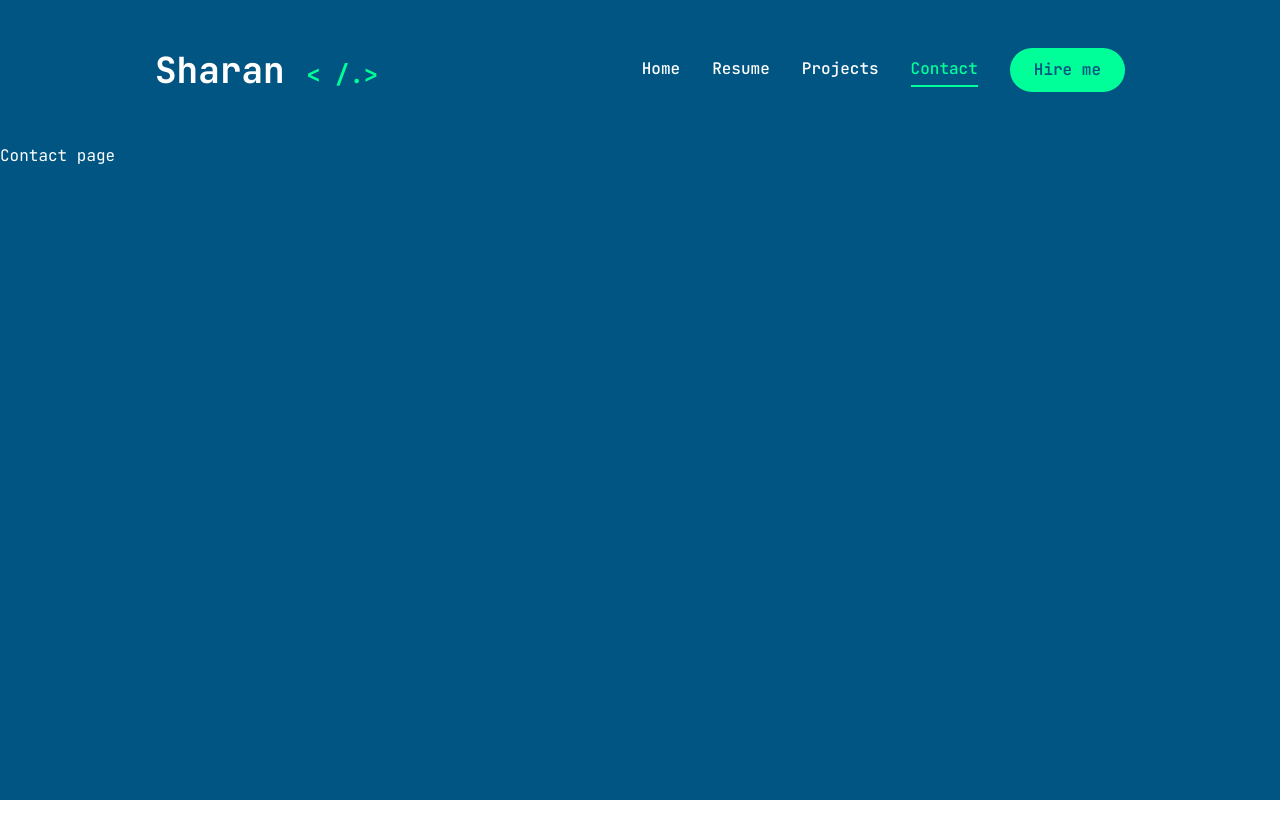
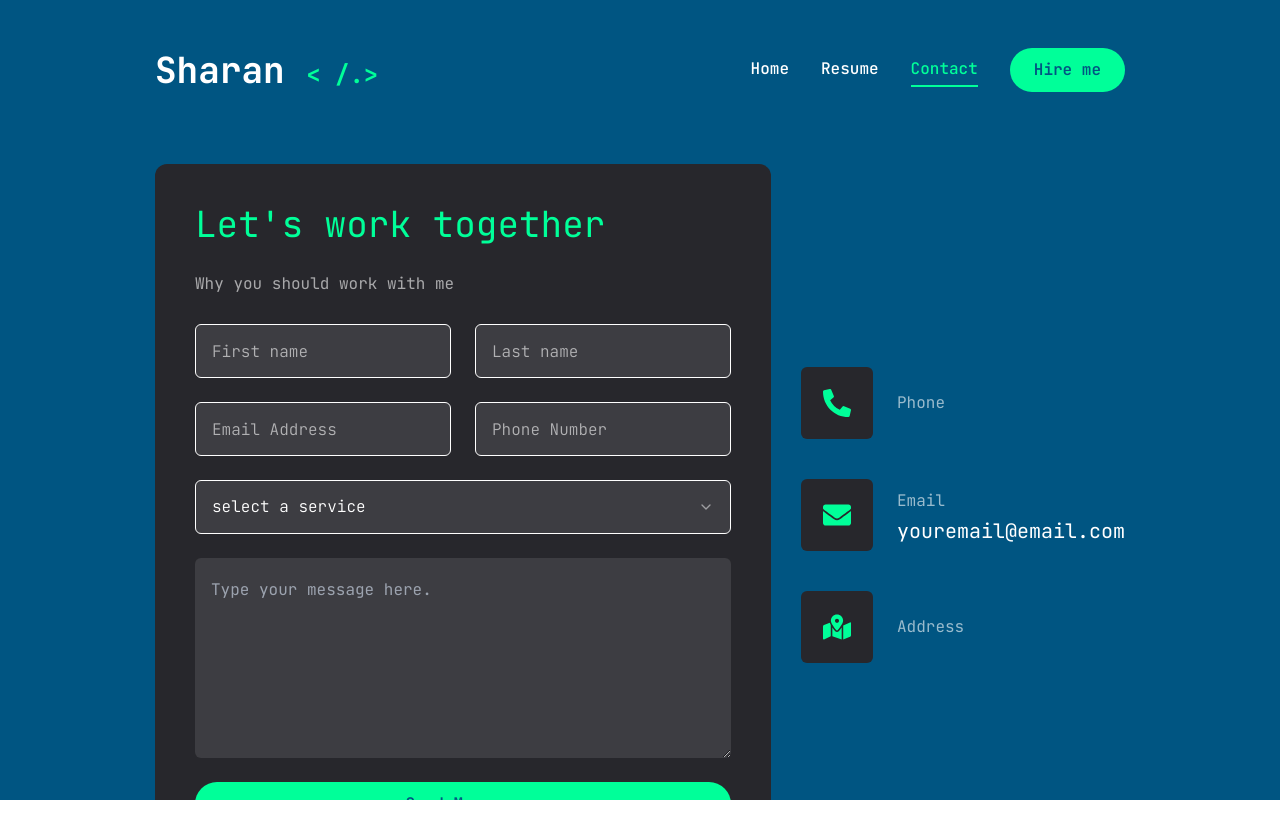
Before and after one commit to sharanreddy799/saisharankaram.github.io, a Next.js app: page /contact in a window 1280 px wide. Shown: the top 838 px of the page. Before the commit the page ends 800 px from the top, so only its background shows below. Built offline with nearby package versions, Linux system fonts and the light colour scheme.

Commit message:
Finished Contact page and commented out projects - As is still developing

```diff
--- a/app/contact/page.jsx
+++ b/app/contact/page.jsx
@@ -1,5 +1,96 @@
+"use client";
+import { Button } from "@/components/ui/button";
+import { Input } from "@/components/ui/input";
+import { Textarea } from "@/components/ui/textarea";
+import {
+  Select,
+  SelectContent,
+  SelectGroup,
+  SelectItem,
+  SelectLabel,
+  SelectTrigger,
+  SelectValue,
+} from "@/components/ui/select";
+
+import { FaPhoneAlt, FaEnvelope, FaMapMarkedAlt } from "react-icons/fa";
+const info = [
+  { icon: <FaPhoneAlt />, title: "Phone", description: "" },
+
+  { icon: <FaEnvelope />, title: "Email", description: "youremail@email.com" },
+
+  { icon: <FaMapMarkedAlt />, title: "Address", description: "" },
+];
+
+import { easeIn, motion } from "framer-motion";
+
 const Contact = () => {
-  return <div>Contact page</div>;
+  return (
+    <motion.section
+      initial={{ opacity: 0 }}
+      animate={{
+        opacity: 1,
+        transition: { delay: 2.4, duration: 0.4, ease: easeIn },
+      }}
+      className="py-6"
+    >
+      <div className="container mx-auto">
+        <div className="flex flex-col xl:flex-row gap-[30px]">
+          {/**Form */}
+          <div className="xl:h-[54%] w-full order-2 xl:order-none">
+            <form className="flex flex-col gap-6 p-10 bg-[#27272c] rounded-xl">
+              <h3 className="text-4xl text-accent">Let's work together</h3>
+              <p className="text-white/60">Why you should work with me</p>
+              {/**input */}
+              <div className="grid grid-col-1 md:grid-cols-2 gap-6">
+                <Input type="Firstname" placeholder="First name" />
+                <Input type="Lastname" placeholder="Last name" />
+                <Input type="EmailAddress" placeholder="Email Address" />
+                <Input type="PhoneNumber" placeholder="Phone Number" />
+              </div>
+              <Select>
+                <SelectTrigger className="w-full">
+                  <SelectValue placeholder="select a service" />
+                </SelectTrigger>
+                <SelectContent>
+                  <SelectGroup>
+                    <SelectLabel>Select a service</SelectLabel>
+                    <SelectItem value="full">Full-Time</SelectItem>
+                    <SelectItem value="part">Part-Time</SelectItem>
+                    <SelectItem value="temp">Contract</SelectItem>
+                    <SelectItem value="others">Others</SelectItem>
+                  </SelectGroup>
+                </SelectContent>
+              </Select>
+              {/**text area*/}
+              <Textarea
+                className="h-[200px]"
+                placeholder="Type your message here."
+              />
+              <Button>Send Message</Button>
+            </form>
+          </div>
+          {/**info */}
+          <div className="flex-1 flex items-center xl:justify-end order-1 xl:order-none mb-8 xl:mb-0">
+            <ul className="flex flex-col gap-10">
+              {info.map((item, index) => {
+                return (
+                  <li key={index} className="flex items-center gap-6">
+                    <div className="w-[53px] h-[52px] xl:w-[72px] xl:h-[72px] bg-[#27272c] text-accent rounded-md flex items-center justify-center">
+                      <div className="text-[28px]">{item.icon}</div>
+                    </div>
+                    <div className="flex-1">
+                      <p className="text-white/60">{item.title}</p>
+                      <h3 className="text-xl">{item.description}</h3>
+                    </div>
+                  </li>
+                );
+              })}
+            </ul>
+          </div>
+        </div>
+      </div>
+    </motion.section>
+  );
 };
 
 export default Contact;
--- a/components/MobileNav.jsx
+++ b/components/MobileNav.jsx
@@ -13,10 +13,10 @@
     name: "resume",
     path: "/resume",
   },
-  {
-    name: "projects",
-    path: "/projects",
-  },
+  // {
+  //  name: "projects",
+  //  path: "/projects",
+  //},
   {
     name: "contact",
     path: "/contact",
--- a/components/Nav.jsx
+++ b/components/Nav.jsx
@@ -12,10 +12,10 @@
     name: "resume",
     path: "/resume",
   },
-  {
-    name: "projects",
-    path: "/projects",
-  },
+  //{
+  // name: "projects",
+  // path: "/projects",
+  //},
   {
     name: "contact",
     path: "/contact",
--- a/components/ui/input.jsx
+++ b/components/ui/input.jsx
@@ -1,19 +1,20 @@
-import * as React from "react"
+import * as React from "react";
 
-import { cn } from "@/lib/utils"
+import { cn } from "@/lib/utils";
 
 const Input = React.forwardRef(({ className, type, ...props }, ref) => {
   return (
-    (<input
+    <input
       type={type}
       className={cn(
-        "flex h-10 w-full rounded-md border border-input bg-background px-3 py-2 text-sm ring-offset-background file:border-0 file:bg-transparent file:text-sm file:font-medium placeholder:text-muted-foreground focus-visible:outline-none focus-visible:ring-2 focus-visible:ring-ring focus-visible:ring-offset-2 disabled:cursor-not-allowed disabled:opacity-50",
+        "flex h-[54px] rounded-md border border-white/100 focus:border-accent font-light bg-white/10 px-4 py-5 text-base placeholder:text-white/60 outline-none ",
         className
       )}
       ref={ref}
-      {...props} />)
+      {...props}
+    />
   );
-})
-Input.displayName = "Input"
+});
+Input.displayName = "Input";
 
-export { Input }
+export { Input };
--- a/components/ui/select.jsx
+++ b/components/ui/select.jsx
@@ -1,94 +1,119 @@
-"use client"
+"use client";
 
-import * as React from "react"
-import * as SelectPrimitive from "@radix-ui/react-select"
-import { Check, ChevronDown, ChevronUp } from "lucide-react"
+import * as React from "react";
+import * as SelectPrimitive from "@radix-ui/react-select";
+import { Check, ChevronDown, ChevronUp } from "lucide-react";
 
-import { cn } from "@/lib/utils"
+import { cn } from "@/lib/utils";
 
-const Select = SelectPrimitive.Root
+const Select = SelectPrimitive.Root;
 
-const SelectGroup = SelectPrimitive.Group
+const SelectGroup = SelectPrimitive.Group;
 
-const SelectValue = SelectPrimitive.Value
+const SelectValue = SelectPrimitive.Value;
 
-const SelectTrigger = React.forwardRef(({ className, children, ...props }, ref) => (
+const SelectTrigger = React.forwardRef(
+  ({ className, children, ...props }, ref) => (
     <SelectPrimitive.Trigger
       ref={ref}
       className={cn(
-      "flex h-10 w-full items-center justify-between rounded-md border border-input bg-background px-3 py-2 text-sm ring-offset-background placeholder:text-muted-foreground focus:outline-none focus:ring-2 focus:ring-ring focus:ring-offset-2 disabled:cursor-not-allowed disabled:opacity-50 [&>span]:line-clamp-1",
+        "flex h-[54px] w-full items-center justify-between rounded-md border border-white/100 focus:border-accent font-light bg-white/10 px-4 py-5 text-base placeholder:text-white/10 outline-none ",
         className
       )}
-    {...props}>
+      {...props}
+    >
       {children}
       <SelectPrimitive.Icon asChild>
         <ChevronDown className="h-4 w-4 opacity-50" />
       </SelectPrimitive.Icon>
     </SelectPrimitive.Trigger>
-))
-SelectTrigger.displayName = SelectPrimitive.Trigger.displayName
+  )
+);
+SelectTrigger.displayName = SelectPrimitive.Trigger.displayName;
 
-const SelectScrollUpButton = React.forwardRef(({ className, ...props }, ref) => (
+const SelectScrollUpButton = React.forwardRef(
+  ({ className, ...props }, ref) => (
     <SelectPrimitive.ScrollUpButton
       ref={ref}
-    className={cn("flex cursor-default items-center justify-center py-1", className)}
-    {...props}>
+      className={cn(
+        "flex cursor-default items-center justify-center py-1",
+        className
+      )}
+      {...props}
+    >
       <ChevronUp className="h-4 w-4" />
     </SelectPrimitive.ScrollUpButton>
-))
-SelectScrollUpButton.displayName = SelectPrimitive.ScrollUpButton.displayName
+  )
+);
+SelectScrollUpButton.displayName = SelectPrimitive.ScrollUpButton.displayName;
 
-const SelectScrollDownButton = React.forwardRef(({ className, ...props }, ref) => (
+const SelectScrollDownButton = React.forwardRef(
+  ({ className, ...props }, ref) => (
     <SelectPrimitive.ScrollDownButton
       ref={ref}
-    className={cn("flex cursor-default items-center justify-center py-1", className)}
-    {...props}>
+      className={cn(
+        "flex cursor-default items-center justify-center py-1",
+        className
+      )}
+      {...props}
+    >
       <ChevronDown className="h-4 w-4" />
     </SelectPrimitive.ScrollDownButton>
-))
+  )
+);
 SelectScrollDownButton.displayName =
-  SelectPrimitive.ScrollDownButton.displayName
+  SelectPrimitive.ScrollDownButton.displayName;
 
-const SelectContent = React.forwardRef(({ className, children, position = "popper", ...props }, ref) => (
+const SelectContent = React.forwardRef(
+  ({ className, children, position = "popper", ...props }, ref) => (
     <SelectPrimitive.Portal>
       <SelectPrimitive.Content
         ref={ref}
         className={cn(
-        "relative z-50 max-h-96 min-w-[8rem] overflow-hidden rounded-md border bg-popover text-popover-foreground shadow-md data-[state=open]:animate-in data-[state=closed]:animate-out data-[state=closed]:fade-out-0 data-[state=open]:fade-in-0 data-[state=closed]:zoom-out-95 data-[state=open]:zoom-in-95 data-[side=bottom]:slide-in-from-top-2 data-[side=left]:slide-in-from-right-2 data-[side=right]:slide-in-from-left-2 data-[side=top]:slide-in-from-bottom-2",
+          "relative z-50 max-h-96 min-w-[8rem] bg-primary/100 overflow-hidden rounded-md border border-white/100  text-white text-popover-foreground shadow-md data-[state=open]:animate-in data-[state=closed]:animate-out data-[state=closed]:fade-out-0 data-[state=open]:fade-in-0 data-[state=closed]:zoom-out-95 data-[state=open]:zoom-in-95 data-[side=bottom]:slide-in-from-top-2 data-[side=left]:slide-in-from-right-2 data-[side=right]:slide-in-from-left-2 data-[side=top]:slide-in-from-bottom-2",
           position === "popper" &&
             "data-[side=bottom]:translate-y-1 data-[side=left]:-translate-x-1 data-[side=right]:translate-x-1 data-[side=top]:-translate-y-1",
           className
         )}
         position={position}
-      {...props}>
+        {...props}
+      >
         <SelectScrollUpButton />
         <SelectPrimitive.Viewport
-        className={cn("p-1", position === "popper" &&
-          "h-[var(--radix-select-trigger-height)] w-full min-w-[var(--radix-select-trigger-width)]")}>
+          className={cn(
+            "p-1",
+            position === "popper" &&
+              "h-[var(--radix-select-trigger-height)] w-full min-w-[var(--radix-select-trigger-width)]"
+          )}
+        >
           {children}
         </SelectPrimitive.Viewport>
         <SelectScrollDownButton />
       </SelectPrimitive.Content>
     </SelectPrimitive.Portal>
-))
-SelectContent.displayName = SelectPrimitive.Content.displayName
+  )
+);
+SelectContent.displayName = SelectPrimitive.Content.displayName;
 
 const SelectLabel = React.forwardRef(({ className, ...props }, ref) => (
   <SelectPrimitive.Label
     ref={ref}
-    className={cn("py-1.5 pl-8 pr-2 text-sm font-semibold", className)}
-    {...props} />
-))
-SelectLabel.displayName = SelectPrimitive.Label.displayName
+    className={cn("py-1.5 pl-8  pr-2 text-sm font-semibold", className)}
+    {...props}
+  />
+));
+SelectLabel.displayName = SelectPrimitive.Label.displayName;
 
-const SelectItem = React.forwardRef(({ className, children, ...props }, ref) => (
+const SelectItem = React.forwardRef(
+  ({ className, children, ...props }, ref) => (
     <SelectPrimitive.Item
       ref={ref}
       className={cn(
-      "relative flex w-full cursor-default select-none items-center rounded-sm py-1.5 pl-8 pr-2 text-sm outline-none focus:bg-accent focus:text-accent-foreground data-[disabled]:pointer-events-none data-[disabled]:opacity-50",
+        "relative flex w-full bg-white/10 cursor-default select-none items-center rounded-sm py-1.5 pl-8 pr-2 text-sm outline-none focus:bg-accent focus:text-accent-foreground data-[disabled]:pointer-events-none data-[disabled]:opacity-50 ",
         className
       )}
-    {...props}>
+      {...props}
+    >
       <span className="absolute left-2 flex h-3.5 w-3.5 items-center justify-center">
         <SelectPrimitive.ItemIndicator>
           <Check className="h-4 w-4" />
@@ -97,16 +122,18 @@
 
       <SelectPrimitive.ItemText>{children}</SelectPrimitive.ItemText>
     </SelectPrimitive.Item>
-))
-SelectItem.displayName = SelectPrimitive.Item.displayName
+  )
+);
+SelectItem.displayName = SelectPrimitive.Item.displayName;
 
 const SelectSeparator = React.forwardRef(({ className, ...props }, ref) => (
   <SelectPrimitive.Separator
     ref={ref}
     className={cn("-mx-1 my-1 h-px bg-muted", className)}
-    {...props} />
-))
-SelectSeparator.displayName = SelectPrimitive.Separator.displayName
+    {...props}
+  />
+));
+SelectSeparator.displayName = SelectPrimitive.Separator.displayName;
 
 export {
   Select,
@@ -119,4 +146,4 @@
   SelectSeparator,
   SelectScrollUpButton,
   SelectScrollDownButton,
-}
+};
--- a/components/ui/textarea.jsx
+++ b/components/ui/textarea.jsx
@@ -1,18 +1,19 @@
-import * as React from "react"
+import * as React from "react";
 
-import { cn } from "@/lib/utils"
+import { cn } from "@/lib/utils";
 
 const Textarea = React.forwardRef(({ className, ...props }, ref) => {
   return (
-    (<textarea
+    <textarea
       className={cn(
-        "flex min-h-[80px] w-full rounded-md border border-input bg-background px-3 py-2 text-sm ring-offset-background placeholder:text-muted-foreground focus-visible:outline-none focus-visible:ring-2 focus-visible:ring-ring focus-visible:ring-offset-2 disabled:cursor-not-allowed disabled:opacity-50",
+        "flex min-h-[80px] w-full rounded-md border-white/10 bg-white/10 px-4 py-5 text-base placeholdder:text-white focus-visible:outline-none focus-visible:ring-1 focus-visible:ring-accent focus-visible:ring-offset-0 disabled:cursor-not-allowed disabled:opacity-50",
         className
       )}
       ref={ref}
-      {...props} />)
+      {...props}
+    />
   );
-})
-Textarea.displayName = "Textarea"
+});
+Textarea.displayName = "Textarea";
 
-export { Textarea }
+export { Textarea };
--- a/package.json
+++ b/package.json
@@ -24,6 +24,7 @@
     "react": "^18",
     "react-dom": "^18",
     "react-icons": "^5.2.1",
+    "swiper": "^11.1.5",
     "tailwind-merge": "^2.4.0",
     "tailwindcss-animate": "^1.0.7"
   },
```
Also changed, not shown: app/projects/page.jsx (+18 -0 lines), 1 other file (tests, documents, lock files or other folders). Lines whose indentation alone changed are shown as unchanged.
